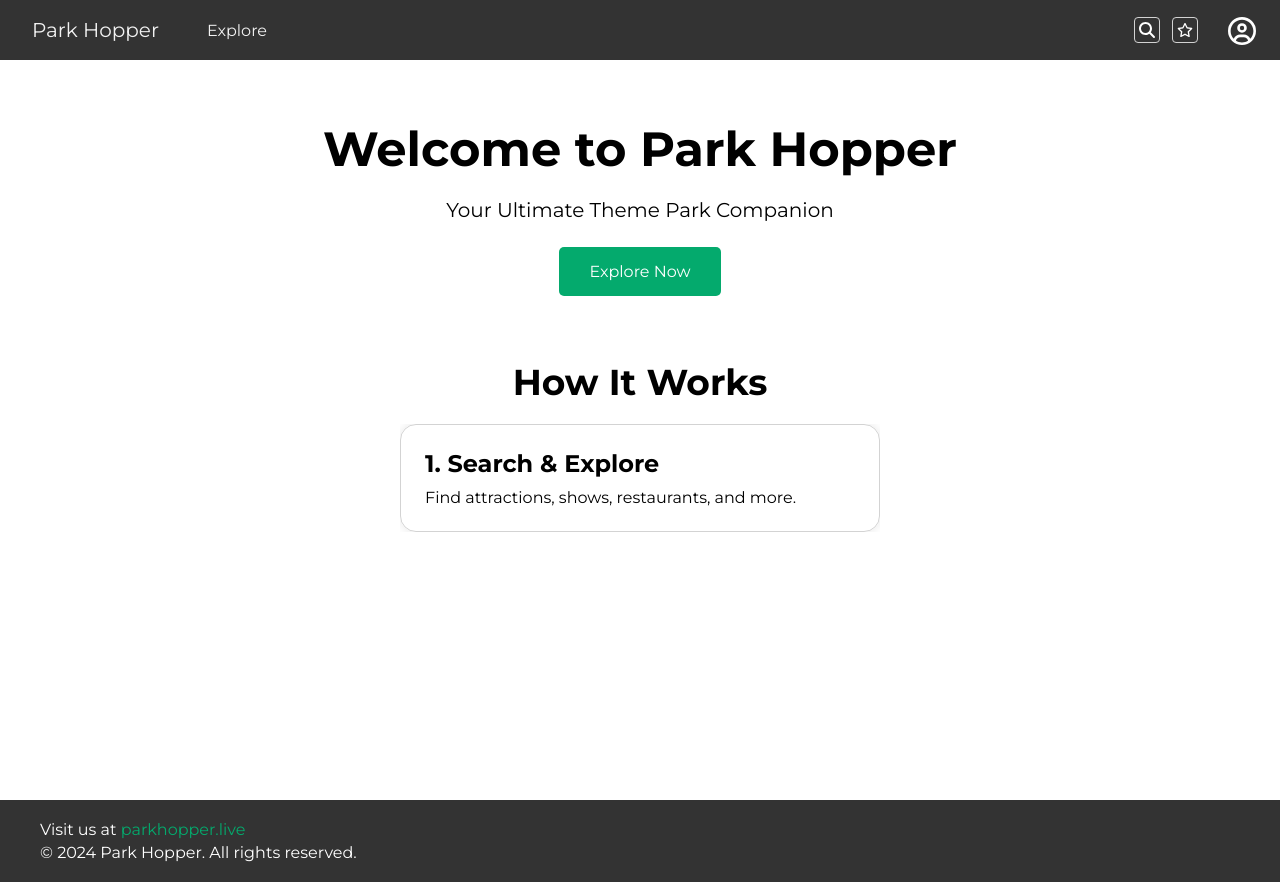
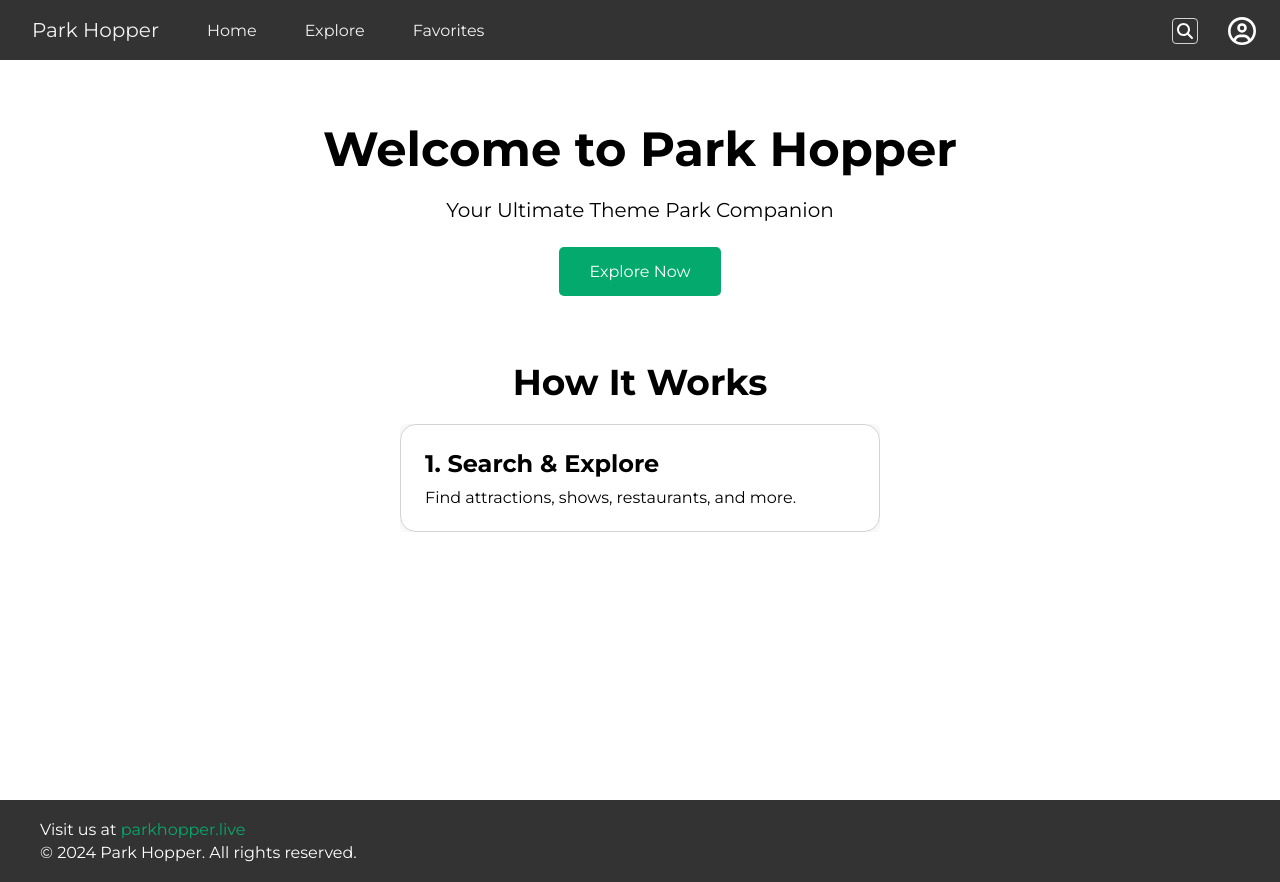
Before and after one commit to DiegoRojo99/park-hopper-frontend, a React (Create React App) app: page / in a window 1280 px wide. Built offline with nearby package versions, Linux system fonts and the light colour scheme; no server answers.

Commit message:
Renamed favs url and added some more url links to dropdown

```diff
--- a/src/App.js
+++ b/src/App.js
@@ -45,7 +45,7 @@ function App() {
           <Routes>
             <Route path="/" exact element={<LandingPage />} />
             <Route path="/explore" element={<ExplorePage />} />
-            <Route path="/favs" element={<FavPage />} />
+            <Route path="/favorites" element={<FavPage />} />
             <Route path="/destinations" element={<Destinations />} />
             <Route path="/destinations/:id" element={<DestinationDetails />} />
             <Route path="/parks/:id" element={<ParkPage />} />
--- a/src/components/nav/Nav.jsx
+++ b/src/components/nav/Nav.jsx
@@ -1,7 +1,7 @@
 import { useState, useRef, useEffect } from 'react';
 import { Link } from 'react-router-dom';
 import { FontAwesomeIcon } from '@fortawesome/react-fontawesome';
-import { faBars, faSearch } from '@fortawesome/free-solid-svg-icons';
+import { faBars, faHouse, faSearch } from '@fortawesome/free-solid-svg-icons';
 import './Nav.css';
 import { faCompass, faStar } from '@fortawesome/free-regular-svg-icons';
 import UserProfile from '../v2/User/UserProfile';
@@ -54,11 +54,13 @@ function Nav() {
       <a id="hamburger-icon" className={openMenu ? 'clicked icon' : 'icon'} onClick={toggleMenu}>
         <FontAwesomeIcon icon={faBars} />
       </a>
-      <Link className={searchOpen ? 'short-nav-logo' : "nav-logo"} to="/" onClick={handleLinkClick}>
+      <p className={searchOpen ? 'short-nav-logo' : "nav-logo"}>
         Park Hopper
-      </Link>
+      </p>
       <div className={openMenu ? 'menu-items open' : 'menu-items'}>
+        <NavItem link="/" name="Home" icon={faHouse} />
         <NavItem link="/explore" name="Explore" icon={faCompass} />
+        <NavItem link="/favorites" name="Favorites" icon={faStar} />
       </div>
 
       { searchOpen ? <Search closeSearchBar={closeSearchBar} /> : <div className="nav-space"></div> }
@@ -70,9 +72,9 @@ function Nav() {
           style={{ color: 'white' }}
           onClick={handleSearchIconClick}
         />
-        <Link to="/favs">
+        {/* <Link to="/favorites">
           <FontAwesomeIcon className="util-icon" icon={faStar} style={{ color: 'white' }} />
-        </Link>
+        </Link> */}
       </div>
       <UserProfile className="user-profile-icon" closeMenu={() => setOpenMenu(false)} />
     </div>
```
